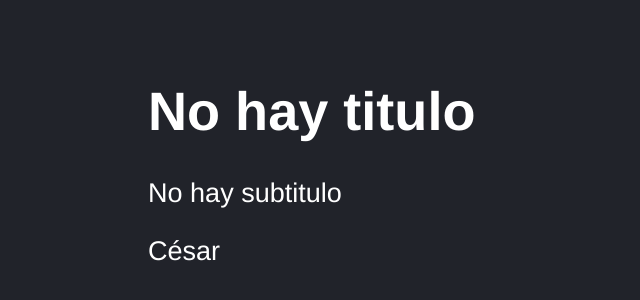
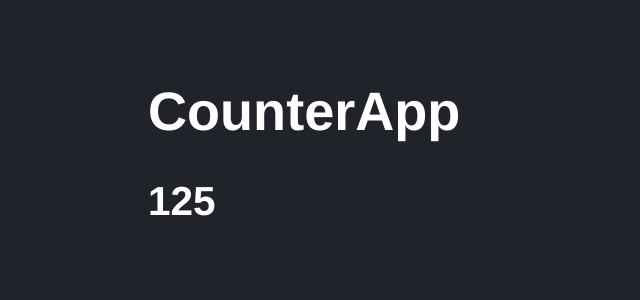
Before and after one commit to cleonsc/react-course-vite, a React (Vite) app: page / in a window 1280 px wide. Shown: the part 104-404 px from the top of the page, without its empty margins (0-640 px from the left). Built offline with nearby package versions, Linux system fonts and the light colour scheme.

Commit message:
[Add] counter app task

```diff
--- /dev/null
+++ b/src/CounterApp.jsx
@@ -0,0 +1,16 @@
+import PropTypes from 'prop-types';
+
+const CounterApp = ({ value }) => {
+  return (
+    <>
+      <h1>CounterApp</h1>
+      <h2>{value}</h2>
+    </>
+  )
+}
+
+CounterApp.propTypes = {
+  value: PropTypes.number.isRequired,
+}
+
+export default CounterApp
--- a/src/main.jsx
+++ b/src/main.jsx
@@ -1,10 +1,10 @@
 import React from 'react';
 import ReactDOM from 'react-dom/client';
-import FirstApp from './FirstApp';
+import CounterApp from './CounterApp';
 import './styles.css'
 
 ReactDOM.createRoot(document.getElementById('root')).render(
     <React.StrictMode>
-        <FirstApp />
+        <CounterApp value={125} />
     </React.StrictMode>
 )
```
